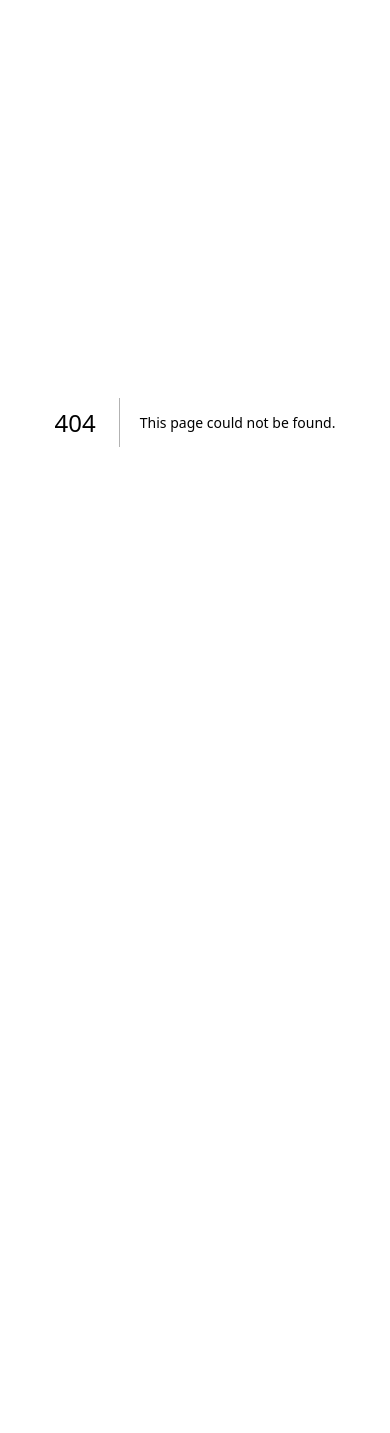
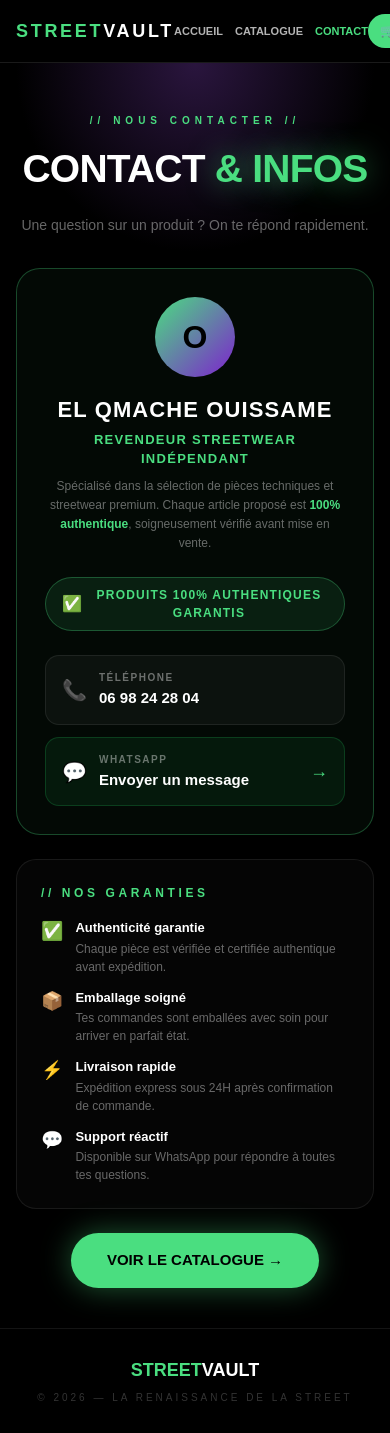
Before and after one commit to Ouissame9/streetwear-shop, a Next.js app: page /contact in a window 390 px wide. Before the commit this address had no page. Before the commit the page ends 844 px from the top, so only its background shows below. Built offline with nearby package versions, Linux system fonts and the light colour scheme.

Commit message:
page contact + responsive mobile

```diff
--- /dev/null
+++ b/app/contact/page.tsx
@@ -0,0 +1,119 @@
+"use client";
+
+export default function Contact() {
+  return (
+    <main style={{minHeight: "100vh", background: "black", color: "white", overflowX: "hidden"}}>
+
+      {/* NAVBAR */}
+      <nav style={{display: "flex", justifyContent: "space-between", alignItems: "center", padding: "14px 16px", borderBottom: "1px solid rgba(255,255,255,0.1)", position: "sticky", top: 0, zIndex: 50, background: "rgba(0,0,0,0.92)", backdropFilter: "blur(10px)", boxSizing: "border-box", width: "100%"}}>
+        <a href="/" style={{fontSize: "18px", fontWeight: 900, letterSpacing: "0.15em", textDecoration: "none", flexShrink: 0}}>
+          <span style={{color: "#4ade80"}}>STREET</span>
+          <span style={{color: "white"}}>VAULT</span>
+        </a>
+        <div style={{display: "flex", gap: "12px", fontSize: "11px", fontWeight: 700}}>
+          <a href="/" style={{color: "rgba(255,255,255,0.7)", textDecoration: "none"}}>ACCUEIL</a>
+          <a href="/catalogue" style={{color: "rgba(255,255,255,0.7)", textDecoration: "none"}}>CATALOGUE</a>
+          <a href="/contact" style={{color: "#4ade80", textDecoration: "none"}}>CONTACT</a>
+        </div>
+        <a href="/panier" style={{background: "#4ade80", color: "black", fontWeight: 900, padding: "8px 12px", borderRadius: "999px", fontSize: "12px", textDecoration: "none", flexShrink: 0}}>
+          🛒
+        </a>
+      </nav>
+
+      {/* HEADER */}
+      <section style={{padding: "50px 16px 32px", textAlign: "center", position: "relative", overflow: "hidden"}}>
+        <div style={{position: "absolute", inset: 0, background: "radial-gradient(ellipse at 50% 0%, rgba(168,85,247,0.25) 0%, black 65%)"}} />
+        <div style={{position: "relative", zIndex: 10}}>
+          <p style={{color: "#4ade80", fontSize: "10px", fontWeight: 900, letterSpacing: "0.5em", textTransform: "uppercase", marginBottom: "12px"}}>// Nous contacter //</p>
+          <h1 style={{fontSize: "clamp(36px, 10vw, 72px)", fontWeight: 900, margin: "0 0 16px", letterSpacing: "-0.02em"}}>
+            CONTACT <span style={{color: "#4ade80", textShadow: "0 0 30px rgba(74,222,128,0.6)"}}>& INFOS</span>
+          </h1>
+          <p style={{color: "rgba(255,255,255,0.4)", fontSize: "14px", maxWidth: "500px", margin: "0 auto"}}>
+            Une question sur un produit ? On te répond rapidement.
+          </p>
+        </div>
+      </section>
+
+      {/* CARTE PROFIL */}
+      <section style={{maxWidth: "600px", margin: "0 auto", padding: "0 16px 40px"}}>
+        <div style={{border: "1px solid rgba(74,222,128,0.3)", borderRadius: "24px", padding: "28px", background: "rgba(74,222,128,0.04)", marginBottom: "24px", textAlign: "center"}}>
+
+          {/* Avatar */}
+          <div style={{width: "80px", height: "80px", borderRadius: "50%", background: "linear-gradient(135deg, #4ade80, #7e22ce)", margin: "0 auto 16px", display: "flex", alignItems: "center", justifyContent: "center", fontSize: "32px", fontWeight: 900, color: "black"}}>
+            O
+          </div>
+
+          <h2 style={{fontSize: "22px", fontWeight: 900, margin: "0 0 4px", letterSpacing: "0.05em"}}>EL QMACHE OUISSAME</h2>
+          <p style={{color: "#4ade80", fontSize: "13px", fontWeight: 700, margin: "0 0 8px", letterSpacing: "0.1em"}}>REVENDEUR STREETWEAR INDÉPENDANT</p>
+          <p style={{color: "rgba(255,255,255,0.4)", fontSize: "12px", margin: "0 0 24px", lineHeight: 1.6}}>
+            Spécialisé dans la sélection de pièces techniques et streetwear premium. Chaque article proposé est <span style={{color: "#4ade80", fontWeight: 700}}>100% authentique</span>, soigneusement vérifié avant mise en vente.
+          </p>
+
+          {/* Badge authenticité */}
+          <div style={{display: "inline-flex", alignItems: "center", gap: "8px", background: "rgba(74,222,128,0.1)", border: "1px solid rgba(74,222,128,0.3)", borderRadius: "999px", padding: "8px 16px", marginBottom: "24px"}}>
+            <span style={{fontSize: "16px"}}>✅</span>
+            <span style={{fontSize: "12px", fontWeight: 900, color: "#4ade80", letterSpacing: "0.1em"}}>PRODUITS 100% AUTHENTIQUES GARANTIS</span>
+          </div>
+
+          {/* Coordonnées */}
+          <div style={{display: "flex", flexDirection: "column", gap: "12px"}}>
+            <a href="tel:+33698242804" style={{display: "flex", alignItems: "center", gap: "12px", background: "rgba(255,255,255,0.04)", border: "1px solid rgba(255,255,255,0.08)", borderRadius: "14px", padding: "14px 16px", textDecoration: "none", color: "white"}}>
+              <span style={{fontSize: "20px"}}>📞</span>
+              <div style={{textAlign: "left"}}>
+                <p style={{fontSize: "10px", color: "rgba(255,255,255,0.4)", margin: "0 0 2px", fontWeight: 700, letterSpacing: "0.15em"}}>TÉLÉPHONE</p>
+                <p style={{fontSize: "15px", fontWeight: 900, margin: 0}}>06 98 24 28 04</p>
+              </div>
+            </a>
+
+            <a href="https://wa.me/33698242804" target="_blank" style={{display: "flex", alignItems: "center", gap: "12px", background: "rgba(37,211,102,0.08)", border: "1px solid rgba(37,211,102,0.2)", borderRadius: "14px", padding: "14px 16px", textDecoration: "none", color: "white"}}>
+              <span style={{fontSize: "20px"}}>💬</span>
+              <div style={{textAlign: "left"}}>
+                <p style={{fontSize: "10px", color: "rgba(255,255,255,0.4)", margin: "0 0 2px", fontWeight: 700, letterSpacing: "0.15em"}}>WHATSAPP</p>
+                <p style={{fontSize: "15px", fontWeight: 900, margin: 0}}>Envoyer un message</p>
+              </div>
+              <span style={{marginLeft: "auto", color: "#4ade80", fontSize: "18px"}}>→</span>
+            </a>
+          </div>
+        </div>
+
+        {/* GARANTIES */}
+        <div style={{border: "1px solid rgba(255,255,255,0.08)", borderRadius: "20px", padding: "24px", background: "rgba(255,255,255,0.02)", marginBottom: "24px"}}>
+          <h3 style={{fontSize: "12px", fontWeight: 900, letterSpacing: "0.3em", color: "#4ade80", marginBottom: "16px", textTransform: "uppercase"}}>// Nos Garanties</h3>
+          <div style={{display: "flex", flexDirection: "column", gap: "12px"}}>
+            {[
+              { icon: "✅", title: "Authenticité garantie", desc: "Chaque pièce est vérifiée et certifiée authentique avant expédition." },
+              { icon: "📦", title: "Emballage soigné", desc: "Tes commandes sont emballées avec soin pour arriver en parfait état." },
+              { icon: "⚡", title: "Livraison rapide", desc: "Expédition express sous 24H après confirmation de commande." },
+              { icon: "💬", title: "Support réactif", desc: "Disponible sur WhatsApp pour répondre à toutes tes questions." },
+            ].map(g => (
+              <div key={g.title} style={{display: "flex", gap: "12px", alignItems: "flex-start"}}>
+                <span style={{fontSize: "18px", flexShrink: 0}}>{g.icon}</span>
+                <div>
+                  <p style={{fontSize: "13px", fontWeight: 900, margin: "0 0 2px"}}>{g.title}</p>
+                  <p style={{fontSize: "12px", color: "rgba(255,255,255,0.4)", margin: 0, lineHeight: 1.5}}>{g.desc}</p>
+                </div>
+              </div>
+            ))}
+          </div>
+        </div>
+
+        {/* CTA */}
+        <div style={{textAlign: "center"}}>
+          <a href="/catalogue" style={{display: "inline-block", background: "#4ade80", color: "black", fontWeight: 900, padding: "16px 36px", borderRadius: "999px", fontSize: "15px", textDecoration: "none", boxShadow: "0 0 30px rgba(74,222,128,0.4)"}}>
+            VOIR LE CATALOGUE →
+          </a>
+        </div>
+      </section>
+
+      {/* FOOTER */}
+      <footer style={{textAlign: "center", padding: "28px 16px", borderTop: "1px solid rgba(255,255,255,0.08)"}}>
+        <p style={{fontWeight: 900, fontSize: "18px", marginBottom: "6px"}}>
+          <span style={{color: "#4ade80"}}>STREET</span>
+          <span style={{color: "white"}}>VAULT</span>
+        </p>
+        <p style={{color: "rgba(255,255,255,0.2)", fontSize: "10px", letterSpacing: "0.3em", textTransform: "uppercase"}}>© 2026 — La Renaissance de la Street</p>
+      </footer>
+
+    </main>
+  );
+}
```
